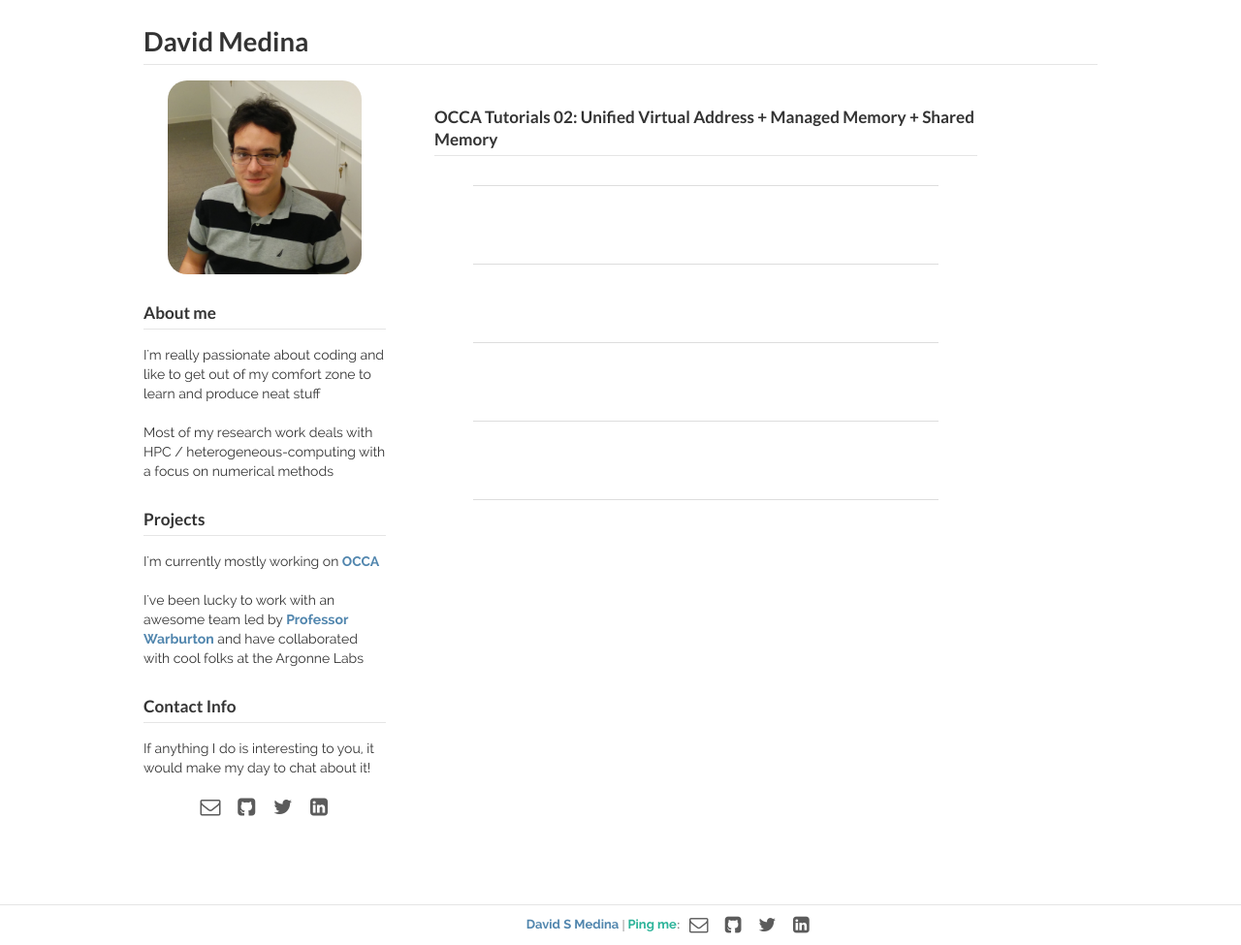
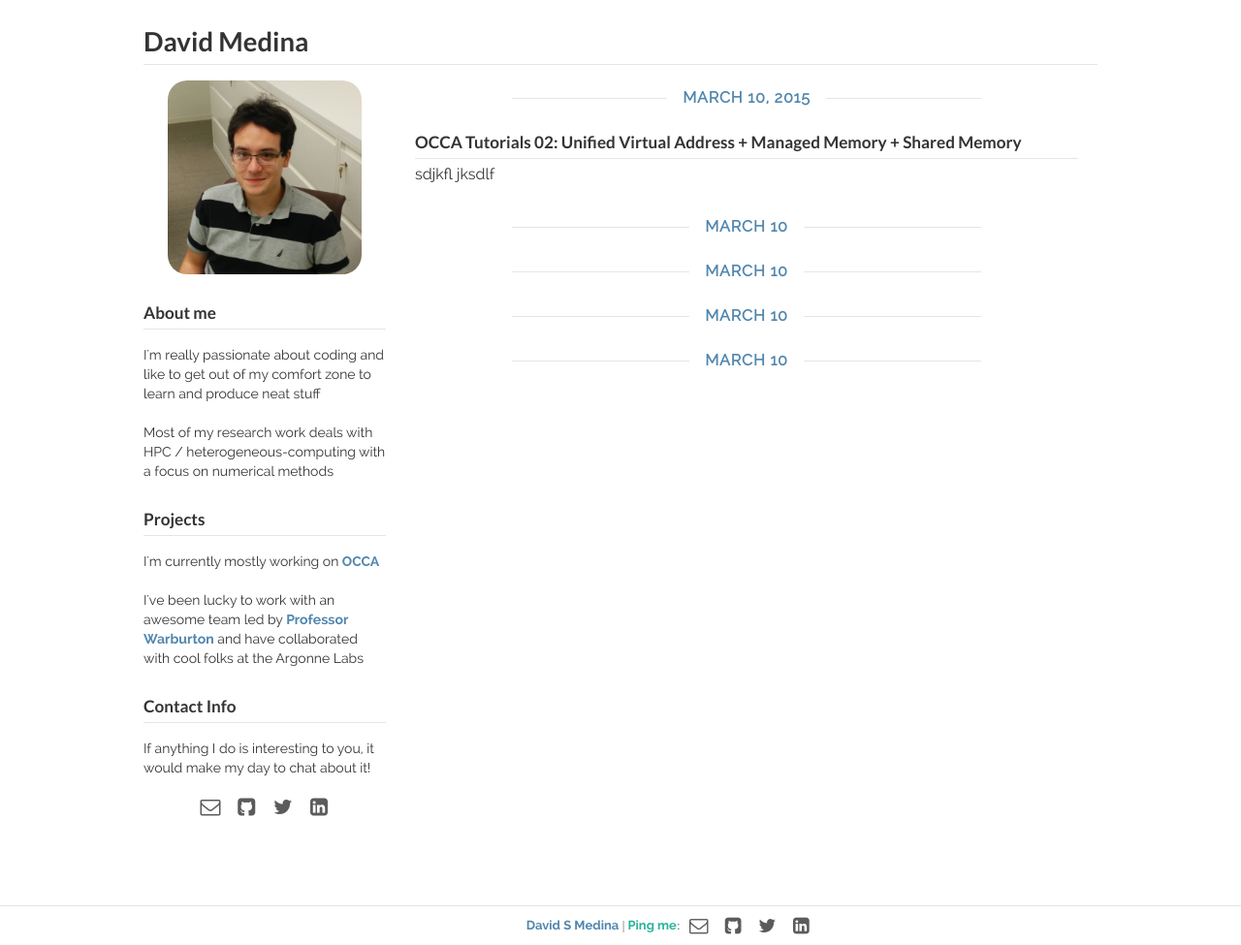
Before and after one commit to dmed256/dmed256.com, a PHP site: page / in a window 1280 px wide. Shown: the whole page at 97% size. Run offline with PHP 8.4, Linux system fonts and the light colour scheme; some web fonts are replaced.

Commit message:
[Main] Got feeds working

```diff
--- a/footer.php
+++ b/footer.php
@@ -1,11 +1,8 @@
       </div> <!--[ id_bodyWrapper2 ]-->
     </div> <!--[ id_bodyWrapper ]-->
 
-    <div style="clear: both"></div>
-
     <div id="id_footerWrapper">
       <div id="id_footer">
-        <div id="id_bigFooter">
         <div id="id_footerName" style="min-width: 220px; display: inline-block; text-align:right">
           <a href="/" class="link">David S Medina</a>
         </div>
@@ -16,13 +13,6 @@
           <a href="https://twitter.com/dmed256?>"                     tooltip="Twitter"  class="f_os light tooltip"> <i class="large twitter outline link icon"></i> </a>
           <a href="http://www.linkedin.com/pub/david-medina/50/3/17a" tooltip="LinkedIn" class="f_os light tooltip"> <i class="large linkedin square sign link icon"></i> </a>
         </div>
-        </div> <!--[ Big Footer ]-->
-        <div id="id_smallFooter">
-          <a href="mailto: <?php email() ?>"                          tooltip="Email"    class="f_os light tooltip"> <i class="large mail outline link icon"></i> </a>
-          <a href="https://github.com/dmed256"                        tooltip="Github"   class="f_os light tooltip"> <i class="large github square link icon"></i> </a>
-          <a href="https://twitter.com/dmed256?>"                     tooltip="Twitter"  class="f_os light tooltip"> <i class="large twitter outline link icon"></i> </a>
-          <a href="http://www.linkedin.com/pub/david-medina/50/3/17a" tooltip="LinkedIn" class="f_os light tooltip"> <i class="large linkedin square sign link icon"></i> </a>
-        </div> <!--[ SmallFooter ]-->
       </div> <!--[ id_footer ]-->
     </div> <!--[ id_footerWrapper ]-->
 
--- a/index.php
+++ b/index.php
@@ -35,36 +35,19 @@
   </div> <!--[ Sidebar ]-->
 
   <div class="container">
-    <!-- <div class="bodyHeader"></div> -->
     <div class="bodyContainer2">
       <div class="bodyContainer">
-        <div class="feedContainer">
-          <div class="decompressed feed">
-            <h4 class="ui dividing header"> OCCA Tutorials 02: Unified Virtual Address + Managed Memory + Shared Memory </h4>
-          </div>
-          <div class="compressed feed">
-            <h4 class="ui dividing header"> hello </h4>
-          </div>
+        <div class="feed" date="March 10, 2015">
+          <h4 class="ui dividing header"> OCCA Tutorials 02: Unified Virtual Address + Managed Memory + Shared Memory </h4>
+          sdjkfl
+          jksdlf
         </div>
-        <div class="feedContainer">
-          <div class="decompressed feed"></div>
-          <div class="compressed feed"></div>
-        </div>
-        <div class="feedContainer">
-          <div class="decompressed feed"></div>
-          <div class="compressed feed"></div>
-        </div>
-        <div class="feedContainer">
-          <div class="decompressed feed"></div>
-          <div class="compressed feed"></div>
-        </div>
-        <div class="feedContainer">
-          <div class="decompressed feed"></div>
-          <div class="compressed feed"></div>
-        </div>
+        <div class="feed" date="March 10"></div>
+        <div class="feed" date="March 10"></div>
+        <div class="feed" date="March 10"></div>
+        <div class="feed" date="March 10"></div>
       </div>
     </div>
-    <!-- <div class="bodyFooter"></div> -->
   </div>
 </div>
 
--- a/main.css
+++ b/main.css
@@ -45,9 +45,15 @@
 
 /*---[ Start of cleanStickyFooter ]---*/
 html, body {
+    min-width: 830px;
     height: 100%;
+
     font-family: "ralewayRegular";
     font-size: 16px;
+}
+
+html {
+    overflow: auto !important;
 }
 
 body {
@@ -65,7 +71,6 @@ div#id_bodyWrapper {
 }
 
 div#id_footerWrapper {
-    width : 100%;
     height: 40px;
 }
 
@@ -74,12 +79,11 @@ div#id_bodyWrapper2 {
     padding: 0px 0px 41px 0px;
 }
 
-div#id_footerWrapper, div#id_bodyWrapper2 {
-    min-width: 100%;
+div#id_footerWrapper {
+    min-width: 830px;
 }
 
 div#id_footer {
-    min-width: 100%;
     margin: 0px auto;
 }
 
@@ -103,19 +107,25 @@ div#id_footer {
 
 /*---[ Body ]---*/
 body {
+    min-width: 830px;
+
     margin: 0px;
     background-color: white;
 }
 
-div#id_body, div#id_body2 {
+#id_body {
     height: 100%;
-
     line-height: 200%;
 }
 
-div#id_bodyContents {
-    min-width: 830px;
-    max-width: 1024px;
+#id_body:after {
+    display: block;
+
+    content: "";
+
+    height: 0px;
+
+    clear: both;
 }
 
 #id_body.fixed.body {
@@ -128,19 +138,6 @@ div#id_bodyContents {
     margin-right: auto;
 
     padding: 30px 20px 0px 20px;
-}
-
-.fixed.pushed.body {
-    display: block;
-
-    min-width: 805px;
-    max-width: 1000px;
-
-    margin-left: 230px;
-
-    margin-top  : 30px;
-    padding-left : 20px;
-    padding-right: 20px;
 }
 
 .body .sidebar {
@@ -159,12 +156,34 @@ div#id_bodyContents {
 
     margin: 0px 20px 20px 20px;
 
-    width : calc(100% - 290px);
+    min-width: 500px;
+    width: calc(100% - 290px);
     height: 830px;
+}
+
+.bodyContainer2 {
+    position: absolute;
+    top: 0px;
+    /* top: 40px; */
+
+    width : 100%;
+    height: 100%;
+    /* height: calc(100% - 80px); */
+
+    overflow: hidden;
+}
+
+.bodyContainer {
+    position: absolute;
+    top: 0px;
+
+    padding: 10px;
+    padding-right: 300px;
+
+    width : calc(100% + 300px);
+    height: 100%;
 
     overflow: auto;
-
-    /* background-color: blue; */
 }
 
 .bodyHeader {
@@ -173,34 +192,8 @@ div#id_bodyContents {
 
     width: 100%;
     height: 40px;
-    /* background-color: orange; */
 
     overflow: none;
-}
-
-.bodyContainer2 {
-    position: absolute;
-    top: 0px; /* 40px; */
-
-    width : 610px;
-    height: 100%; /* calc(10/* 0% - 80px); *\/ */
-    /* background-color: green; */
-
-    overflow: hidden;
-}
-
-.bodyContainer {
-    position: absolute;
-    top: 0px; /* 40px; */
-
-    padding: 10px;
-    padding-right: 300px;
-
-    width : calc(100% + 300px);
-    height: 100%; /* calc(10/* 0% - 80px); *\/ */
-    /* background-color: green; */
-
-    overflow: auto;
 }
 
 .bodyFooter {
@@ -209,18 +202,17 @@ div#id_bodyContents {
 
     width: 100%;
     height: 40px;
-    /* background-color: orange; */
 
     overflow: none;
 }
 /*---[ End of Body ]---*/
 
 /*---[ Feed ]----------*/
-.feedContainer:first-child {
+.feed:first-child {
     margin-top: 0px;
 }
 
-.feedContainer {
+.feed {
     position: relative;
 
     width : 100%;
@@ -228,33 +220,11 @@ div#id_bodyContents {
     margin: 30px 10px 30px 0px;
 }
 
-.feedContainer::after {
-    display: block;
+div.ui.feedDivider {
+    width: calc(100% - 200px);
+    margin: auto;
 
-    content: "";
-
-    height: 1px;
-    width : 80%;
-
-    margin-top  : 10px;
-    margin-left : auto;
-    margin-right: auto;
-
-    background: #DDDDDD;
-}
-
-.feed {
-    width: 100%;
-
-    padding: 20px;
-}
-
-.compressed.feed {
-    width: 200px;
-}
-
-.hidden.feed {
-    display: none;
+    color: rgb(81, 134, 174);
 }
 /*---[ End of Feed ]---*/
 
--- a/main.js
+++ b/main.js
@@ -1,64 +1,4 @@
-var compressed    = false;
-var compressWidth = 600;
-
-function compressBody(){
-  $(".bodyContainer2").css('width', '210px')
-}
-
-function decompressBody(){
-  $(".bodyContainer2").css('width', '610px');
-}
-
-function compressFeeds(){
-  $(".decompressed.feed").addClass('hidden');
-  $(".compressed.feed").removeClass('hidden');
-}
-
-function decompressFeeds(){
-  $(".decompressed.feed").removeClass('hidden');
-  $(".compressed.feed").addClass('hidden');
-}
-
-function compressFooter(){
-  var bigFooter   = $('#id_bigFooter');
-  var smallFooter = $('#id_smallFooter');
-
-  bigFooter.css('display', 'none');
-  smallFooter.css('display', 'inline-block');
-}
-
-function decompressFooter(){
-  var bigFooter   = $('#id_bigFooter');
-  var smallFooter = $('#id_smallFooter');
-
-  bigFooter.css('display', 'inline-block');
-  smallFooter.css('display', 'none');
-}
-
-function updateResize(){
-  var compressing = ($(window).width() < compressWidth);
-
-  if(compressing){
-    if(!compressed){
-      compressBody();
-      compressFeeds();
-      compressFooter();
-
-      compressed = true;
-    }
-  }
-  else{
-    if(compressed){
-      decompressBody();
-      decompressFeeds();
-      decompressFooter();
-
-      compressed = false;
-    }
-  }
-}
-
-$(document).ready(function(){
+$(document).ready( function(){
 
   $('.ui.api.accordion').accordion({
     collapsible : false,
@@ -71,15 +11,12 @@ $(document).ready(function(){
     .off('click');
 
   //---[ Highlight ]---
-  $('.code.block').each(function(i, block) {
+  $('.code.block').each( function(i, block){
     hljs.highlightBlock(block);
   });
 
-  // Force update
-  compressed = !($(window).width() < compressWidth);
-  updateResize();
+  $('.feed').each( function(){
+    var $feedData = $(this).attr('date');
+    $(this).before('<div class="ui horizontal divider feedDivider">' + $feedData + '</div>');
+  });
 });
-
-$(window).on('resize', function(){
-  updateResize();
-});
```
Lines whose indentation alone changed are shown as unchanged.
